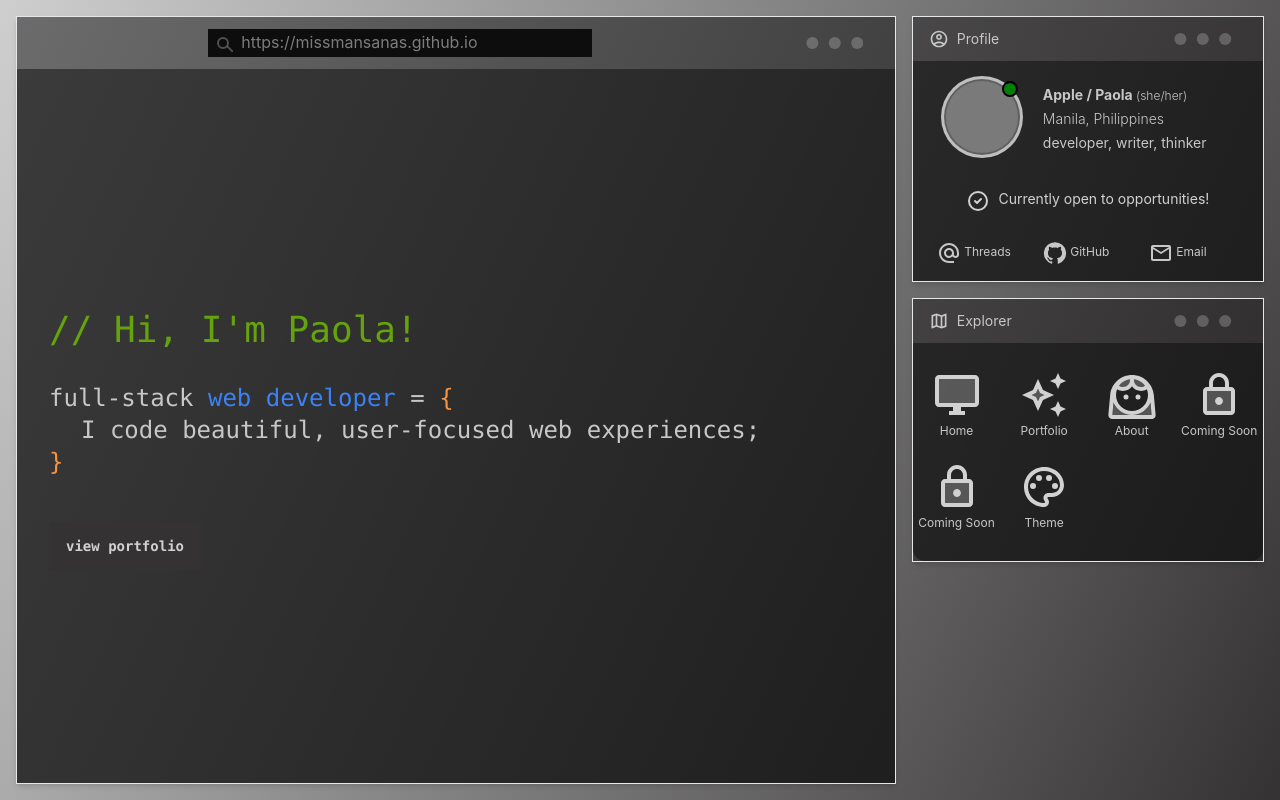
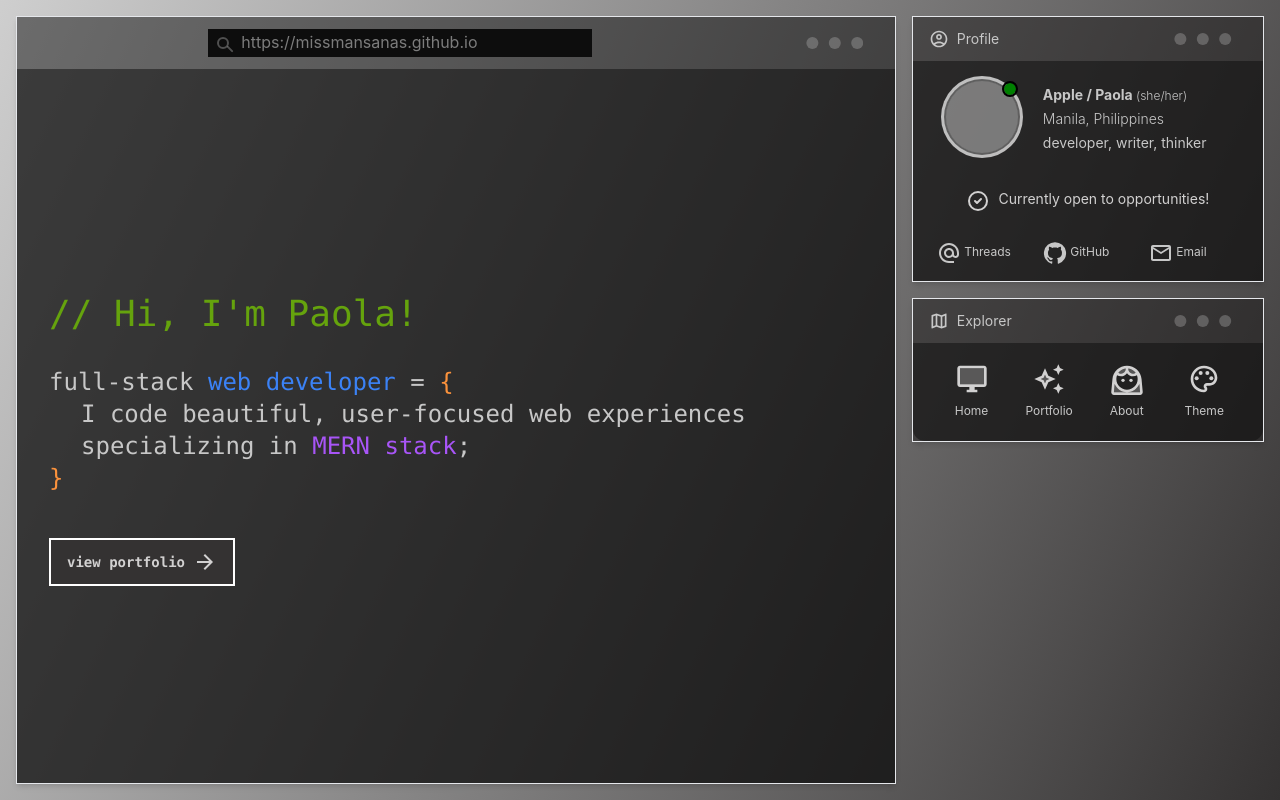
Before and after one commit to missmansanas/missmansanas.github.io, a React (Create React App) app: page / in a window 1280 px wide. Built offline with nearby package versions, Linux system fonts and the light colour scheme; grey boxes are pictures that could not be loaded.

Commit message:
Code cleanup, explorer update

```diff
--- a/src/App.js
+++ b/src/App.js
@@ -5,7 +5,6 @@ import DesktopNav from './components/desktop-components/DesktopNav';
 import ProfileCard from './components/desktop-components/ProfileCard';
 import DevPortfolio from './components/portfolio-components/DevPortfolio';
 import AboutPage from './components/about-components/AboutPage';
-import ThemeChanger from './components/desktop-components/ThemeChanger';
 import { BrowserRouter, Routes, Route } from 'react-router-dom';
 
 function App() {
--- a/src/components/about-components/TechStack.js
+++ b/src/components/about-components/TechStack.js
@@ -1,5 +1,5 @@
 import { useState } from 'react'
-import { motion, AnimatePresence } from 'framer-motion'
+import { motion } from 'framer-motion'
 import KeyboardArrowRightIcon from '@mui/icons-material/KeyboardArrowRight';
 import KeyboardArrowDownIcon from '@mui/icons-material/KeyboardArrowDown';
 
@@ -14,11 +14,14 @@ const TechStack = () => {
     { name: 'HTML/CSS', value: '9.5', proficiency: 'high'},
     { name: 'JavaScript', value: '8.5', proficiency: 'high'},
     { name: 'Git/GitHub', value: '8', proficiency: 'high'},
-    { name: 'Bootstrap', value: '7', proficiency: 'high'},
-    { name: 'React/CRA', value: '6', proficiency: 'moderate'},
-    { name: 'Tailwind', value: '6', proficiency: 'moderate'},
-    { name: 'Solidity', value: '6', proficiency: 'moderate'},
-    { name: 'Nextjs', value: '3.33', proficiency: 'in progress'},
+    { name: 'React.JS', value: '7', proficiency: 'high'},
+    { name: 'Tailwind', value: '7', proficiency: 'high'},
+    { name: 'Bootstrap', value: '6', proficiency: 'moderate'},
+    { name: 'Next.JS', value: '5', proficiency: 'beginner'},
+    { name: 'Express.JS', value: '4', proficiency: 'beginner'},
+    { name: 'Node.JS', value: '4', proficiency: 'beginner'},
+    { name: 'MongoDB', value: '4', proficiency: 'beginner'},
+
   ];
 
   return (
@@ -43,7 +46,7 @@ const TechStack = () => {
               {skill.name} <span className='text-base-content/50 text-xs'>({skill.proficiency})</span>
             </label>
             <motion.progress
-              className={`progress col-span-1 lg:col-span-2 w-full ${skill?.value > 6 ? 'progress-success' : 'progress-info' }`}
+              className={`progress col-span-1 lg:col-span-2 w-full ${skill?.value >= 6 ? 'progress-success' : 'progress-info' }`}
               value={skill.value}
               max="10"
               animate={{ width: open ? "100%" : "0" }}
@@ -53,7 +56,7 @@ const TechStack = () => {
             </>
           )
         })}
-        <p className="text-xs mt-5 col-span-2">Hint: The values are arbitrary 😉</p>
+        <p className="text-xs mt-5 col-span-2 lg:col-span-3">Disclaimer: Progress bar for illustration purposes only 😉</p>
       </motion.div>
     </motion.fieldset>
   )
--- a/src/components/desktop-components/DesktopNav.js
+++ b/src/components/desktop-components/DesktopNav.js
@@ -5,7 +5,7 @@ import MapOutlinedIcon from '@mui/icons-material/MapOutlined';
 import DesktopWindowsTwoToneIcon from '@mui/icons-material/DesktopWindowsTwoTone';
 import AutoAwesomeTwoToneIcon from '@mui/icons-material/AutoAwesomeTwoTone';
 import Face3TwoToneIcon from '@mui/icons-material/Face3TwoTone';
-import LockTwoToneIcon from '@mui/icons-material/LockTwoTone';
+// import LockTwoToneIcon from '@mui/icons-material/LockTwoTone';
 import ThemeChanger from './ThemeChanger';
 
 const DesktopNav = ({setTheme, theme}) => {
@@ -33,27 +33,27 @@ const DesktopNav = ({setTheme, theme}) => {
         </span>
       </div>
 
-      <ul tabIndex={0} className={open? "grid grid-cols-6 md:grid-cols-4 py-7 gap-y-6 place-content-center rounded-b-xl bg-base-200/50 w-full" : "hidden"}>
+      <ul tabIndex={0} className={open? "grid grid-cols-6 md:grid-cols-4 p-5 gap-y-6 place-content-center rounded-b-xl bg-base-200/50 w-full" : "hidden"}>
           <li className='text-center'>
-            <Link to='/'><DesktopWindowsTwoToneIcon style={theme !== "black" ? {fontSize: "3rem", color: "hsl(var(--p))"} : {fontSize: "3rem", color: "hsl(var(--pc))"}} /></Link>
-            <p className='text-xs pt-1'>Home</p>
+            <Link to='/'><DesktopWindowsTwoToneIcon style={theme !== "black" ? {fontSize: "2rem", color: "hsl(var(--p))"} : {fontSize: "2rem", color: "hsl(var(--pc))"}} /></Link>
+            <p className='text-xs pt-2'>Home</p>
           </li>
           <li className='text-center'>
-            <Link to='/portfolio'><AutoAwesomeTwoToneIcon style={theme !== "black" ? {fontSize: "3rem", color: "hsl(var(--p))"} : {fontSize: "3rem", color: "hsl(var(--pc))"}} /></Link>
-            <p className='text-xs pt-1'>Portfolio</p>
+            <Link to='/portfolio'><AutoAwesomeTwoToneIcon style={theme !== "black" ? {fontSize: "2rem", color: "hsl(var(--p))"} : {fontSize: "2rem", color: "hsl(var(--pc))"}} /></Link>
+            <p className='text-xs pt-2'>Portfolio</p>
           </li>
           <li className='text-center'>
-            <Link to='/about'><Face3TwoToneIcon style={theme !== "black" ? {fontSize: "3rem", color: "hsl(var(--p))"} : {fontSize: "3rem", color: "hsl(var(--pc))"}} /></Link>
-            <p className='text-xs pt-1'>About</p>
+            <Link to='/about'><Face3TwoToneIcon style={theme !== "black" ? {fontSize: "2rem", color: "hsl(var(--p))"} : {fontSize: "2rem", color: "hsl(var(--pc))"}} /></Link>
+            <p className='text-xs pt-2'>About</p>
+          </li>
+          {/* <li className='text-center'>
+            <Link to='#'><LockTwoToneIcon style={theme !== "black" ? {fontSize: "2rem", color: "hsl(var(--p))"} : {fontSize: "2rem", color: "hsl(var(--pc))"}} /></Link>
+            <p className='text-xs pt-2'>Coming Soon</p>
           </li>
           <li className='text-center'>
-            <Link to='#'><LockTwoToneIcon style={theme !== "black" ? {fontSize: "3rem", color: "hsl(var(--p))"} : {fontSize: "3rem", color: "hsl(var(--pc))"}} /></Link>
-            <p className='text-xs pt-1'>Coming Soon</p>
-          </li>
-          <li className='text-center'>
-            <Link to='#'><LockTwoToneIcon style={theme !== "black" ? {fontSize: "3rem", color: "hsl(var(--p))"} : {fontSize: "3rem", color: "hsl(var(--pc))"}} /></Link>
-            <p className='text-xs pt-1'>Coming Soon</p>
-          </li>
+            <Link to='#'><LockTwoToneIcon style={theme !== "black" ? {fontSize: "2rem", color: "hsl(var(--p))"} : {fontSize: "2rem", color: "hsl(var(--pc))"}} /></Link>
+            <p className='text-xs pt-2'>Coming Soon</p>
+          </li> */}
           <li className='text-center'>
             <ThemeChanger setTheme={setTheme} theme={theme} />
           </li>
--- a/src/components/desktop-components/Hero.js
+++ b/src/components/desktop-components/Hero.js
@@ -1,4 +1,5 @@
-import React, {useEffect, useState} from 'react'
+import React from 'react'
+import ArrowForwardIcon from '@mui/icons-material/ArrowForward';
 import { Link } from 'react-router-dom';
 import { motion } from 'framer-motion';
 
@@ -26,11 +27,12 @@ const Hero = () => {
           <p className="py-8 text-xl md:text-2xl">
             <div>full-stack <span className='text-blue-500'>web developer</span> = <span className='text-orange-400'>{'{'}</span> </div>
               <div className='ml-8'>
-                I code beautiful, user-focused web experiences;<br/>
+                I code beautiful, user-focused web experiences <br/>
+                specializing in <span className='text-purple-500'>MERN stack</span>;
               </div>
             <div className='text-orange-400'>{'}'}</div>
           </p>
-          <Link to="/portfolio"><button className="btn btn-primary my-3">View portfolio</button></Link>
+          <Link to="/portfolio"><button className="btn btn-primary my-3 border-2 border-white">View portfolio <ArrowForwardIcon/> </button></Link>
         </div>
 
         {/* <motion.img src={require('../../assets/images/display-picture.jpeg')} alt=""
--- a/src/components/desktop-components/ProfileCard.js
+++ b/src/components/desktop-components/ProfileCard.js
@@ -1,8 +1,8 @@
 import { useState, useEffect } from 'react';
 import useMediaQuery from '@mui/material/useMediaQuery';
 import AlternateEmailIcon from '@mui/icons-material/AlternateEmail';
-import InstagramIcon from '@mui/icons-material/Instagram';
-import FeedOutlinedIcon from '@mui/icons-material/FeedOutlined';
+// import InstagramIcon from '@mui/icons-material/Instagram';
+// import FeedOutlinedIcon from '@mui/icons-material/FeedOutlined';
 import GitHubIcon from '@mui/icons-material/GitHub';
 import AccountCircleOutlinedIcon from '@mui/icons-material/AccountCircleOutlined';
 import EmailOutlinedIcon from '@mui/icons-material/EmailOutlined';
@@ -37,7 +37,7 @@ const ProfileCard = ({theme}) => {
           {/* Avatar - takes up 1/3 col */}
             <div className="avatar online w-20 h-20 col-span-1 justify-self-center p-1">
               <div className={`w-full h-full rounded-full ring ${theme !== "black" ? "ring-secondary" : 'ring-white/70'} ring-offset-base-100/50 ring-offset-2`}>
-                <img src={require('../../assets/images/portrait.jpg')} className='opacity-70'/>
+                <img src={require('../../assets/images/portrait.png')} className='opacity-70' alt='Portrait of Paola'/>
               </div>
             </div>
 
@@ -87,13 +87,13 @@ const ProfileCard = ({theme}) => {
         <div className="bg-transparent rounded-box gap-4 text-xs justify-between items-center w-full
         flex flex-row
         lg:grid lg:grid-cols-3 ">
-          <a href='https://threads.net/@missmansanas' target='_blank'>
+          <a href='https://threads.net/@missmansanas'>
             <AlternateEmailIcon/><span className="hidden lg:inline"> Threads</span>
           </a>
-          <a href='https://github.com/missmansanas' target='_blank'>
+          <a href='https://github.com/missmansanas'>
             <GitHubIcon/><span className="hidden lg:inline"> GitHub</span>
           </a>
-          <a href="mailto:paolanocom@gmail.com" target='_blank'>
+          <a href="mailto:paolanocom@gmail.com">
             <EmailOutlinedIcon/><span className="hidden lg:inline"> Email</span>
           </a>
         </div>
--- a/src/components/desktop-components/ThemeChanger.js
+++ b/src/components/desktop-components/ThemeChanger.js
@@ -6,8 +6,8 @@ const ThemeChanger = ({ setTheme, theme }) => {
   return (
     <div className="dropdown dropdown-left dropdown-end">
       <label tabIndex={0} className="text-center hover:cursor-pointer">
-        <PaletteOutlinedIcon style={theme !== "black" ? {fontSize: "3rem", color: "hsl(var(--p))"} : {fontSize: "3rem", color: "hsl(var(--pc))"}}/>
-        <p className='text-xs pt-1'>Theme</p>
+        <PaletteOutlinedIcon style={theme !== "black" ? {fontSize: "2rem", color: "hsl(var(--p))"} : {fontSize: "2rem", color: "hsl(var(--pc))"}}/>
+        <p className='text-xs pt-2'>Theme</p>
       </label>
       <ul tabIndex={0} className="dropdown-content z-[999] menu p-2 shadow-xl bg-base-100/95 rounded-box w-52 border">
         <li><a onClick={() => setTheme('autumn')}>🌕 Apple Reds</a></li>
--- a/src/components/portfolio-components/DevPortfolio.js
+++ b/src/components/portfolio-components/DevPortfolio.js
@@ -1,6 +1,6 @@
 import React from 'react'
 import PortfolioItem from './PortfolioItem'
-import { motion, AnimatePresence } from 'framer-motion'
+import { motion } from 'framer-motion'
 
 
 const DevPortfolio = ({ theme }) => {
@@ -89,7 +89,7 @@ const DevPortfolio = ({ theme }) => {
     <>
     {portfolioItems &&
       <motion.div
-        className='flex flex-wrap flex-row justify-center flex-wrap box-border w-full gap-8 p-8'
+        className='grid grid-cols-2 justify-center flex-wrap box-border w-full gap-8 p-8'
         variants={parent}
         animate="visible"
         initial="hidden"
```
